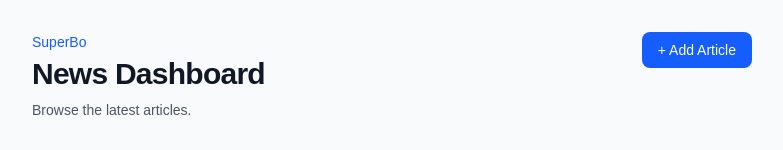
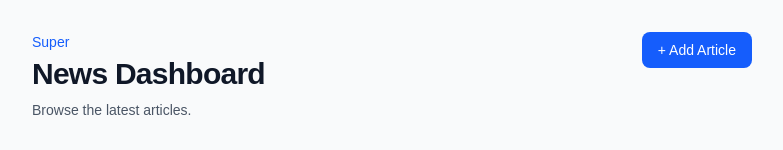
Before and after one commit to jaysofty/news-application, a Next.js app: page / in a window 1280 px wide. Shown: the top 150 px of the page, without its empty margins (248-1031 px from the left). Built offline with nearby package versions, Linux system fonts and the light colour scheme; no server answers; the database is empty.

Commit message:
vercel build commit

```diff
--- a/src/components/news/NewsDashboard.tsx
+++ b/src/components/news/NewsDashboard.tsx
@@ -95,7 +95,7 @@ export default function NewsDashboard() {
           <div className="flex items-start justify-between gap-4">
             <div>
               <p className="text-sm font-medium text-blue-600">
-                SuperBo
+                Super
               </p>
 
               <h1 className="mt-1 text-3xl font-bold tracking-tight text-gray-900">
```
